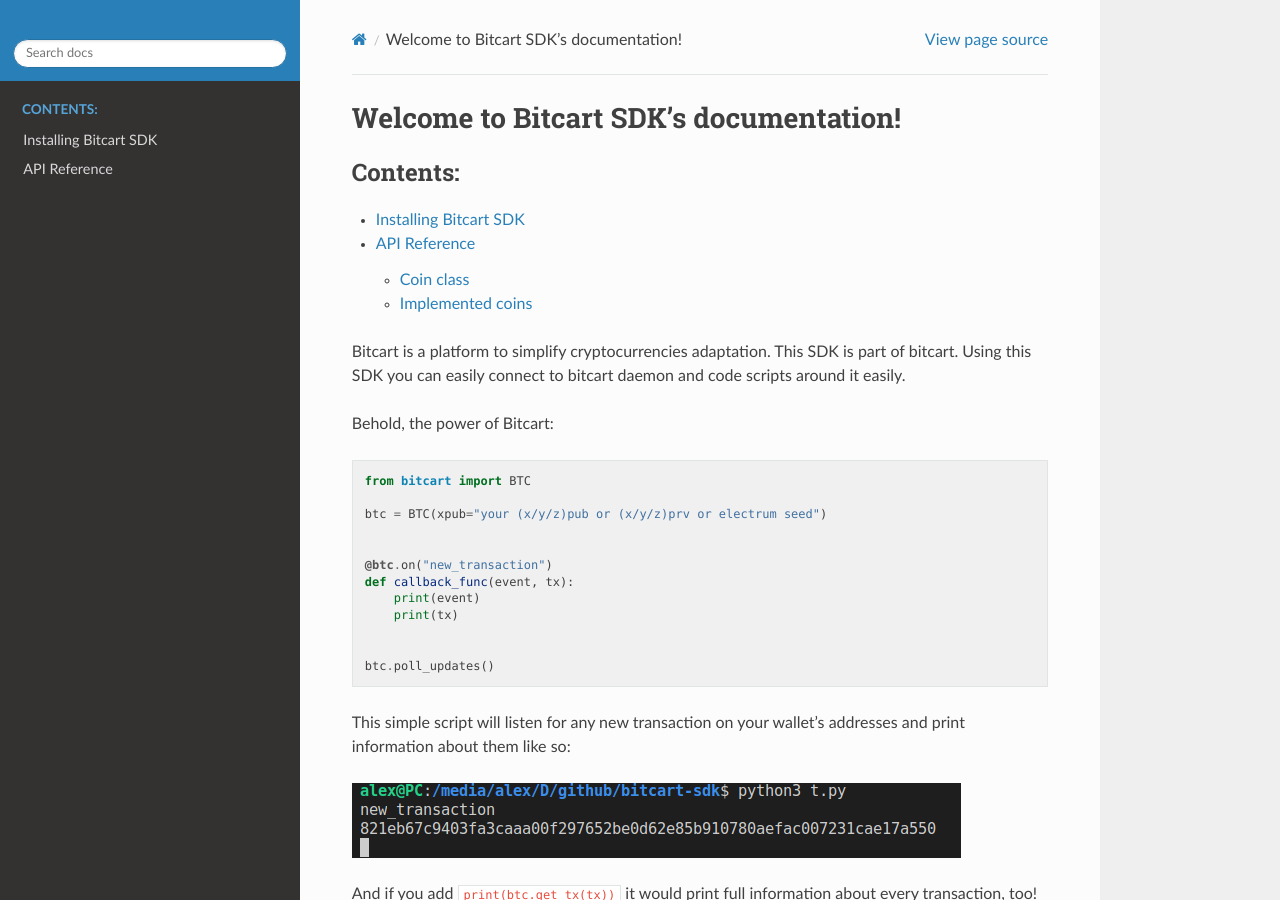
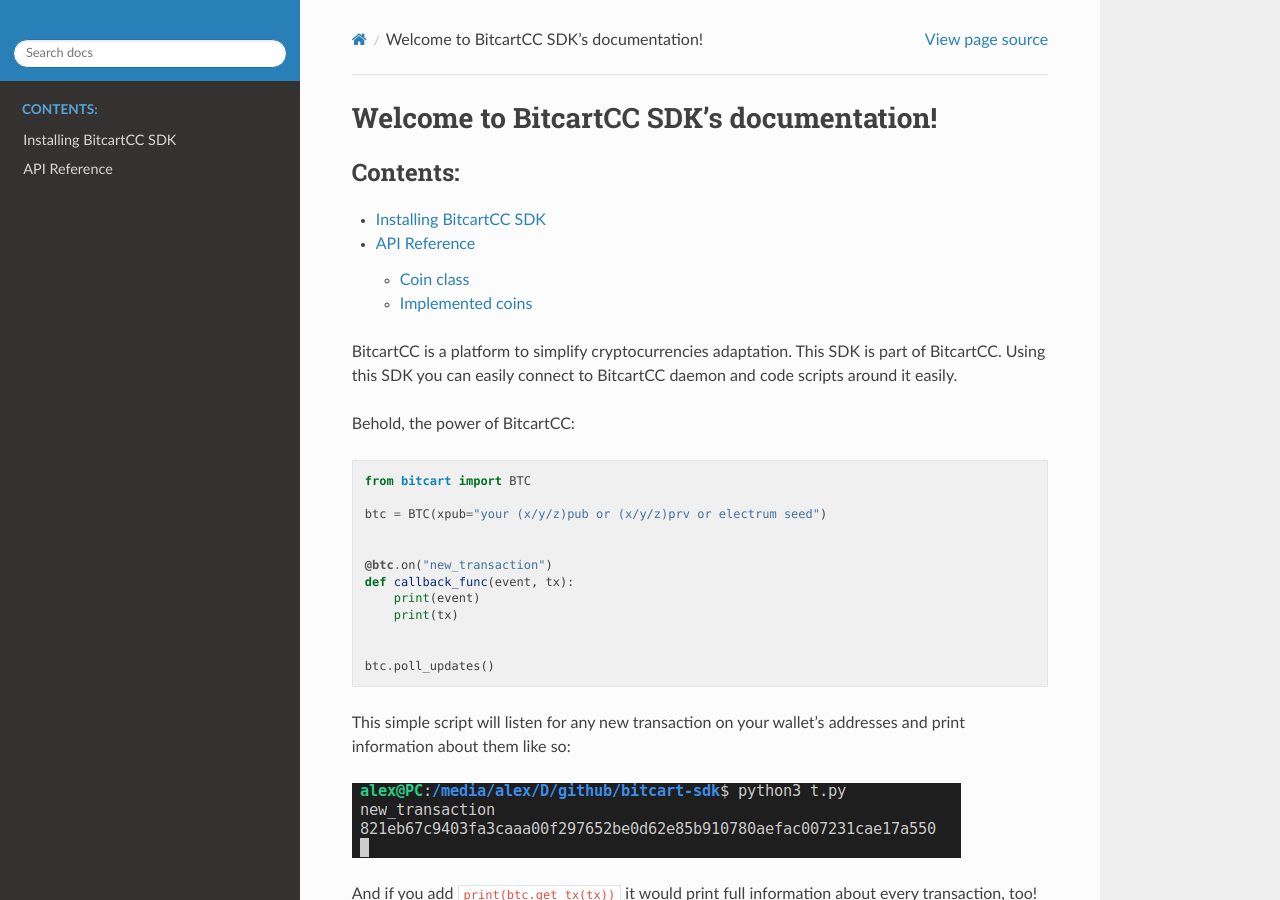
Before and after one commit to bitcart/bitcart-sdk, a Sphinx documentation site: the page built from docs/index.rst, in a window 1280 px wide and 900 px high. Built offline with Sphinx 7.4.7 and the Read the Docs theme 2.0.0, drawn with Linux system fonts in a browser that asks for light colours.

Commit message:
Small documentation changes, added contributing guide

```diff
--- a/docs/conf.py
+++ b/docs/conf.py
@@ -19,7 +19,7 @@
 
 # -- Project information -----------------------------------------------------
 
-project = 'Bitcart SDK'
+project = 'BitcartCC SDK'
 copyright = '2019, MrNaif2018'
 author = 'MrNaif2018'
 
--- a/docs/index.rst
+++ b/docs/index.rst
@@ -1,10 +1,10 @@
-.. Bitcart SDK documentation master file, created by
+.. BitcartCC SDK documentation master file, created by
    sphinx-quickstart on Tue Jul  9 22:11:54 2019.
    You can adapt this file completely to your liking, but it should at least
    contain the root `toctree` directive.
 
-Welcome to Bitcart SDK's documentation!
-=======================================
+Welcome to BitcartCC SDK's documentation!
+=========================================
 
 .. toctree::
    :maxdepth: 2
@@ -13,12 +13,12 @@
    installation
    api
 
-Bitcart is a platform to simplify cryptocurrencies adaptation.
-This SDK is part of bitcart.
-Using this SDK you can easily connect to bitcart daemon
+BitcartCC is a platform to simplify cryptocurrencies adaptation.
+This SDK is part of BitcartCC.
+Using this SDK you can easily connect to BitcartCC daemon
 and code scripts around it easily.
 
-Behold, the power of Bitcart:
+Behold, the power of BitcartCC:
 
 .. code-block:: python
 
--- a/setup.py
+++ b/setup.py
@@ -20,13 +20,13 @@
         packages=find_packages(),
         version="0.9.0",
         license="MIT",
-        description="Bitcart coins support library",
+        description="BitcartCC coins support library",
         long_description=open("README.md").read(),
         long_description_content_type="text/markdown",
         author="MrNaif2018",
         author_email="chuff184@gmail.com",
         url="https://github.com/MrNaif2018/bitcart-sdk",
-        keywords=["electrum", " daemon", "bitcart"],
+        keywords=["electrum", "daemon", "bitcart", "bitcartcc"],
         install_requires=SYNC_REQS if not ASYNC else ASYNC_REQS,
         extras_require=SYNC_EXTRAS if not ASYNC else ASYNC_EXTRAS,
         classifiers=[
```
Also changed, not shown: CONTRIBUTING.md (added, +32 -0 lines), README.md (+11 -7 lines), docs/installation.rst (+6 -6 lines), examples/README.md, examples/atomic_tipbot/README.md, 6 other files.
